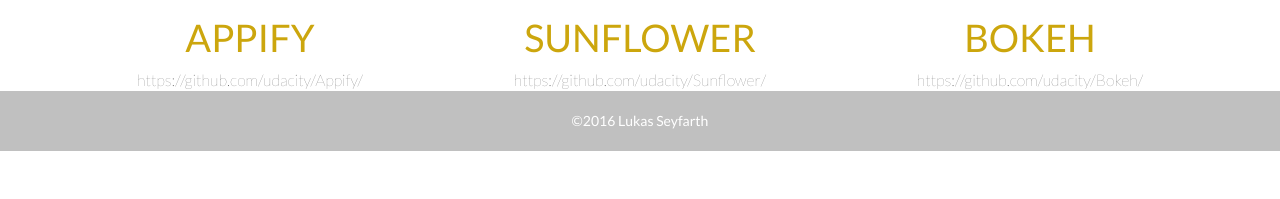
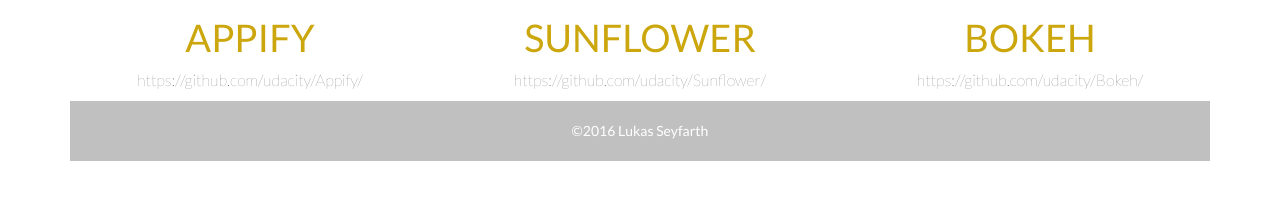
Before and after one commit to 2567910/final, a plain HTML site: page index.html in a window 1280 px wide. Shown: the part 287-486 px from the top of the page. Drawn offline with Linux system fonts and the light colour scheme.

Commit message:
Add files via upload

```diff
--- a/css/style.css
+++ b/css/style.css
@@ -53,6 +53,9 @@
     color: white;
     padding-bottom: 20px;
     margin-bottom: 0px;
+}
+.text-center{
+    padding-bottom: 10px;
 }
 
 /*css for Text --------------------------------- */
--- a/index.html
+++ b/index.html
@@ -63,9 +63,9 @@
 						https://github.com/udacity/Bokeh/</a>
 				</div>
 			</section>
+				<footer class="col-md-12">
+					<p class="copi">©2016 Lukas Seyfarth</p>
+				</footer>
 		</div>
 </body>
-<footer>
-	<p class="copi">©2016 Lukas Seyfarth</p>
-</footer>
 </html>
```
